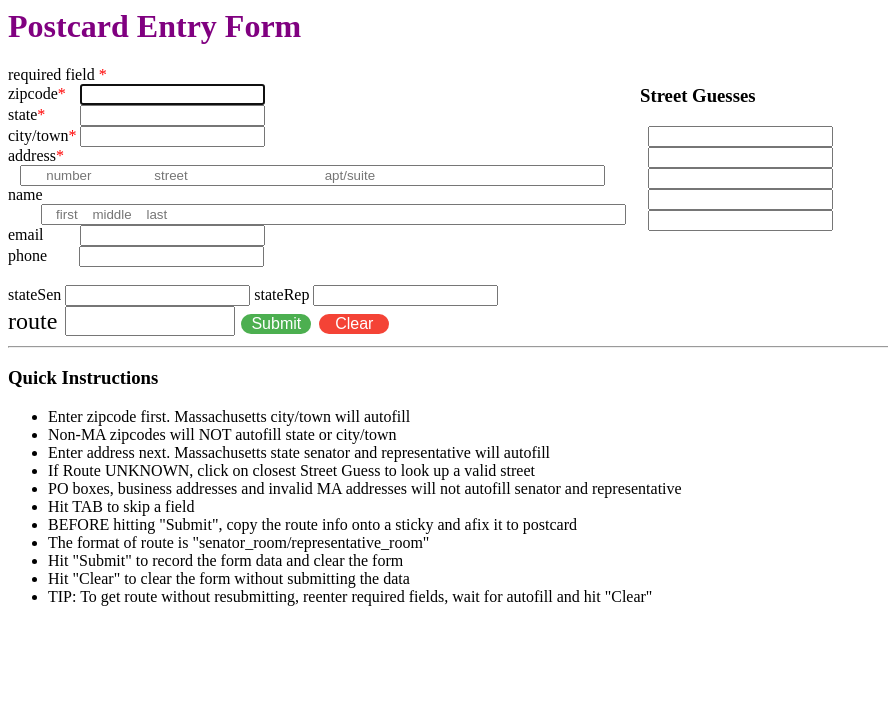
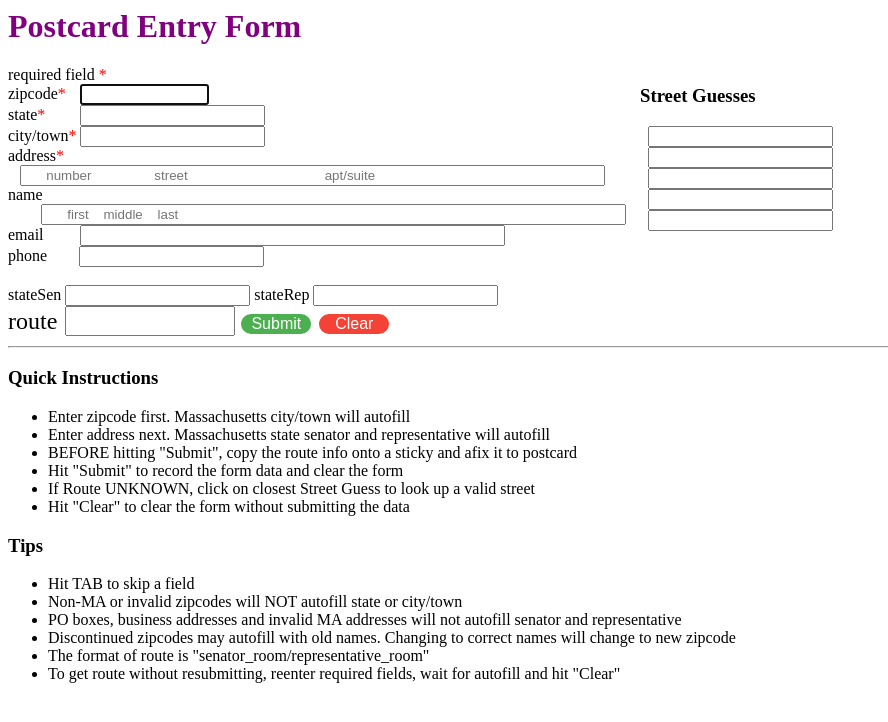
Before and after one commit to aboxer/postcard, a Flask app: template templates/form.html in a window 1280 px wide. Shown: the top 722 px of the page, without its empty margins (0-888 px from the left). Run offline with Flask 2, Linux system fonts and the light colour scheme; the template is opened without the code that fills it, so the values that code supplies are empty; parts of the project's set-up code (start-up, migrations or seed data) failed here and were passed over.

Commit message:
fix guesses, cleanup, works on localhost & appengine

```diff
--- a/main.py
+++ b/main.py
@@ -80,8 +80,12 @@ def submitted_form():
     #print formDat;
     addr_parser = StreetAddressParser()
     tmp = addr_parser.parse(formDat['address'])
-    formDat['address'] = ' '.join([tmp['house'],tmp['street_full']])
-    formDat['suite'] = ' '.join([tmp['suite_type'],tmp['suite_num']])
+    if tmp['house'] and tmp['street_full']:
+      formDat['address'] = ' '.join([tmp['house'],tmp['street_full']])
+    try:
+      formDat['suite'] = ' '.join([tmp['suite_type'],tmp['suite_num']])
+    except:
+      formDat['suite'] = ''
     wks.addRow(formDat)
     #return render_template('form.html')
     return jsdata
@@ -96,36 +100,15 @@ def get_post_javascript_data():
 @app.route('/getpythondata')
 def get_python_data():
     global formDat
-    #try:
-    #  tmp = usaddress.tag(formDat['address'])
-    #  tmp1 = ' '.join(tmp['AddressNumber'],tmp['StreetNamePreDirectional'],tmp['StreetName'],tmp['StreetNamePostType'])
-    #  print tmp1
-    #except:
-    #  tmp1 = ''
-    #test_address = """
-    #    Lorem ipsum
-    #    225 E. John Carpenter Freeway,
-    #    Suite 1500 Irving, Texas 75062
-    #    Dorem sit amet
-    #"""
-    #test_address = """
-    #  24 adams st
-    #"""
-
-    #addresses = pyap.parse([formDat['address']], country='US')
-    #print 'dbg7 ',formDat['address'], test_address
-    #addresses = pyap.parse(test_address, country='US')
-    #print 'dbg6 ', addresses
-    #for address in addresses:
-    #  # shows found address
-    #  print 'dbg4 ', address
-    #  # shows address parts
-    #  print 'dbg5 ', address.as_dict()
 
     addr_parser = StreetAddressParser()
     tmp = addr_parser.parse(formDat['address'])
-    formDat['address'] = ' '.join([tmp['house'],tmp['street_full']])
-    formDat['suite'] = ' '.join([tmp['suite_type'],tmp['suite_num']])
+    if tmp['house'] and tmp['street_full']:
+      formDat['address'] = ' '.join([tmp['house'],tmp['street_full']])
+    try:
+      formDat['suite'] = ' '.join([tmp['suite_type'],tmp['suite_num']])
+    except:
+      formDat['suite'] = ''
     print 'dbg4 adr', formDat['address'], 'suite ', formDat['suite']
 
 
@@ -156,10 +139,14 @@ def score(elem):
 
 def mkGuess(zipcode,address):
   global zipStreets
-  streets = zipStreets[zipcode]
-  best = [(0,'a'),(0,'b'),(0,'c'),(0,'d'),(0,'e')]
+  best = [(0,' '),(0,' '),(0,' '),(0,' '),(0,' ')]
+  try:
+    streets = zipStreets[zipcode]
+  except:
+    return [best[0][1],best[1][1],best[2][1],best[3][1],best[4][1]]
   tmp = address.split(' ',2)
-  if re.search(r'\d', tmp[0]):
+  #if re.search(r'\d', tmp[0]):
+  if re.search(r'\d', tmp[0]) and len(tmp) > 1:
     adr = tmp[1]
   else:
     adr = ' '.join(tmp)
--- a/templates/form.html
+++ b/templates/form.html
@@ -20,11 +20,11 @@
         <div class="column">
           <label class="required-field" >required field  </label><br />
           <label for="zipcode" class="required-field" >zipcode</label>
-          <input style="margin-left: 10px" autofocus autocomplete="off" id="zipcode" onchange="myZip({'xx':'dd'})" type="text" name="zipcode"><br />
+          <input style="margin-left: 10px" autofocus autocomplete="off" id="zipcode" onchange="myZip({'xx':'dd'})" type="text" name="zipcode" size="13"><br />
           <label for="state" class="required-field" >state</label>
           <input style="margin-left: 31px"  autocomplete="off" id="state" onchange="mvFocus('city')" type="text" name="state"><br />
 
-          <label for="city" class="required-field" >city/town</label>
+          <label for="city" class="required-field" size="50" >city/town</label>
           <input autocomplete="off" id="city"  onchange="myCity()"type="text" name="city"><br />
 
           <label for="address" class="required-field" >address</label>
@@ -35,14 +35,14 @@
           <input autocomplete="off" id="suite" onchange="mvFocus('firstName')" type="text" name="suite" placeholder="apt/suite">
           -->
           <label for="firstName">name</label>
-          <input style="margin-left: 33px"  autocomplete="off" id="firstName"  onchange="mvFocus('email')" type="text" name=" firstName" size="70" placeholder="   first    middle    last">
+          <input style="margin-left: 33px"  autocomplete="off" id="firstName"  onchange="mvFocus('email')" type="text" name=" firstName" size="70" placeholder="      first    middle    last">
           <br />
           <!--
           <input style="margin-left: 33px"  autocomplete="off" id="firstName"  onchange="mvFocus('lastName')" type="text" name=" firstName" placeholder="first name">
           <input autocomplete="off" id="lastName"  onchange="mvFocus('email')" type="text" name="lastName" placeholder="last name"><br />
           -->
           <label for="email">email</label>
-          <input style="margin-left: 32px"  autocomplete="off" id="email"  onchange="mvFocus('phone')" type="text" name="email"><br />
+          <input style="margin-left: 32px"  autocomplete="off" id="email"  onchange="mvFocus('phone')" type="text" name="email" size="50"><br />
           <label for="phone">phone</label>
           <input style="margin-left: 28px"  autocomplete="off" id="phone"  type="text" name="phone"><br />
           <br />
@@ -70,16 +70,20 @@
         <h3>Quick Instructions</h3>
         <ul>
           <li>Enter zipcode first. Massachusetts city/town will autofill</li>
-          <li>Non-MA zipcodes will NOT autofill state or city/town</li>
           <li>Enter address next. Massachusetts state senator and representative will autofill</li>
+          <li>BEFORE hitting "Submit", copy the route info onto a sticky and afix it to postcard</li>
+          <li>Hit "Submit" to record the form data and clear the form</li>
           <li>If Route UNKNOWN, click on closest Street Guess to look up a valid street</li>
+          <li>Hit "Clear" to clear the form without submitting the data</li>
+        </ul>
+        <h3>Tips</h3>
+        <ul>
+          <li>Hit TAB to skip a field</li>
+          <li>Non-MA or invalid zipcodes will NOT autofill state or city/town</li>
           <li>PO boxes, business addresses and invalid MA addresses will not autofill senator and representative </li>
-          <li>Hit TAB to skip a field</li>
-          <li>BEFORE hitting "Submit", copy the route info onto a sticky and afix it to postcard</li>
+          <li>Discontinued zipcodes may autofill with old names. Changing to correct names will change to new zipcode</li>
           <li>The format of route is "senator_room/representative_room"</li>
-          <li>Hit "Submit" to record the form data and clear the form</li>
-          <li>Hit "Clear" to clear the form without submitting the data</li>
-          <li>TIP: To get route without resubmitting, reenter required fields, wait for autofill and hit "Clear"</li>
+          <li>To get route without resubmitting, reenter required fields, wait for autofill and hit "Clear"</li>
         </ul>
       </div>
     </div>
```
